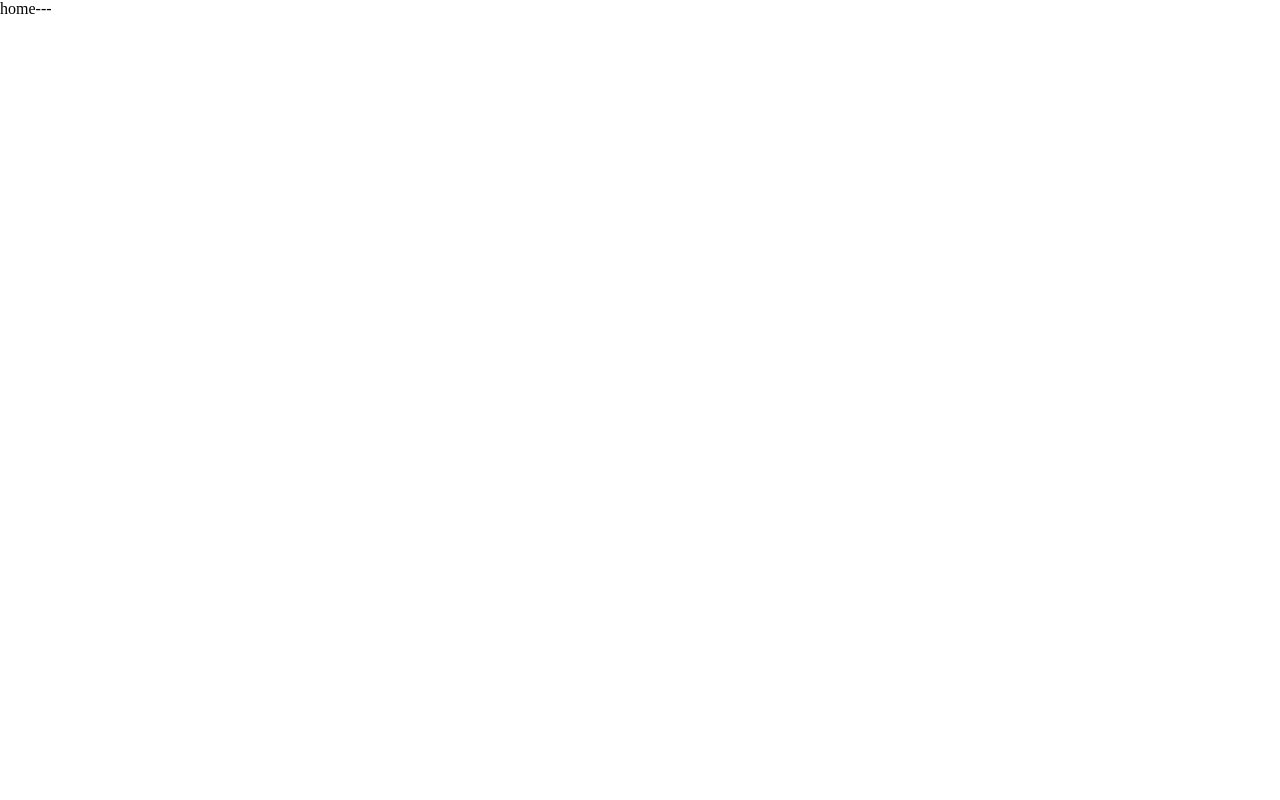
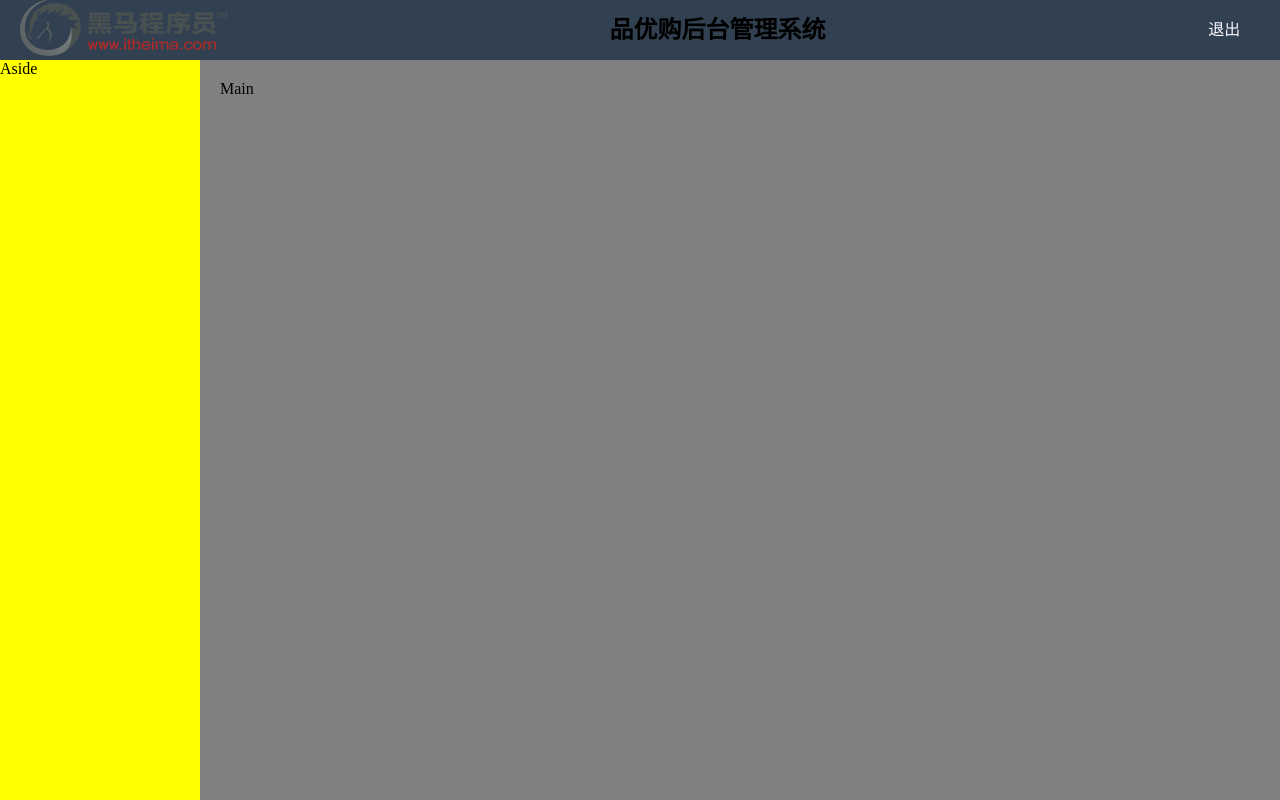
Before and after one commit to xiaopangzhi0630/shop2, a Vue app: page /#/ in a window 1280 px wide. Built offline with nearby package versions, Linux system fonts and the light colour scheme.

Commit message:
首页布局-登录页背景修改

```diff
--- a/src/components/home.vue
+++ b/src/components/home.vue
@@ -1,15 +1,48 @@
 <template>
-    <div>
-        home---
-    </div>
+   <el-container class="container">
+        <el-header>
+            <el-row>
+                <el-col :span="4">
+                    <img src="../assets/logo.png" alt="图片记载失败">
+                </el-col>
+                <el-col :span="19" class="middle">
+                    <h2>品优购后台管理系统</h2>
+                </el-col>
+                <el-col :span="1">
+                    <a href="#" class="loginOut">退出</a>
+                </el-col>
+            </el-row>
+        </el-header>
+        <el-container>
+            <el-aside class="aside" width="200px">Aside</el-aside>
+            <el-main class="mian">Main</el-main>
+        </el-container>
+   </el-container>
 </template>
 
 <script>
-export default {
-
-}
+export default {}
 </script>
 
 <style>
-
+.container {
+    height: 100%;
+    background-color: #324152;
+}
+.aside {
+    background-color: yellow;
+}
+.mian {
+    background-color: gray;
+}
+.loginOut {
+    line-height: 60px;
+    margin: 0 auto;
+    color: ghostwhite;
+    text-decoration: none;
+}
+.middle {
+    line-height: 60px;
+    text-align: center;
+}
 </style>
--- a/src/components/login.vue
+++ b/src/components/login.vue
@@ -35,6 +35,7 @@ export default {
       const {
         data: {
           data: { token },
+          // data,
           meta: { msg, status }
         }
       } = res
@@ -59,7 +60,9 @@ export default {
 <style>
 .login-wrap {
   height: 100%;
-  background-color: #324152;
+  /* background-color: #324152; */
+  background: url('../assets/timg.jpg') no-repeat;
+  background-size: 100% 100%;
   /* 以下代码为盒子居中.伸缩布局中实现盒子juzhong */
   /* display: flex;
   justify-content: center;
```
Also changed, not shown: src/assets/logo.png (added), src/assets/timg.jpg (added).
